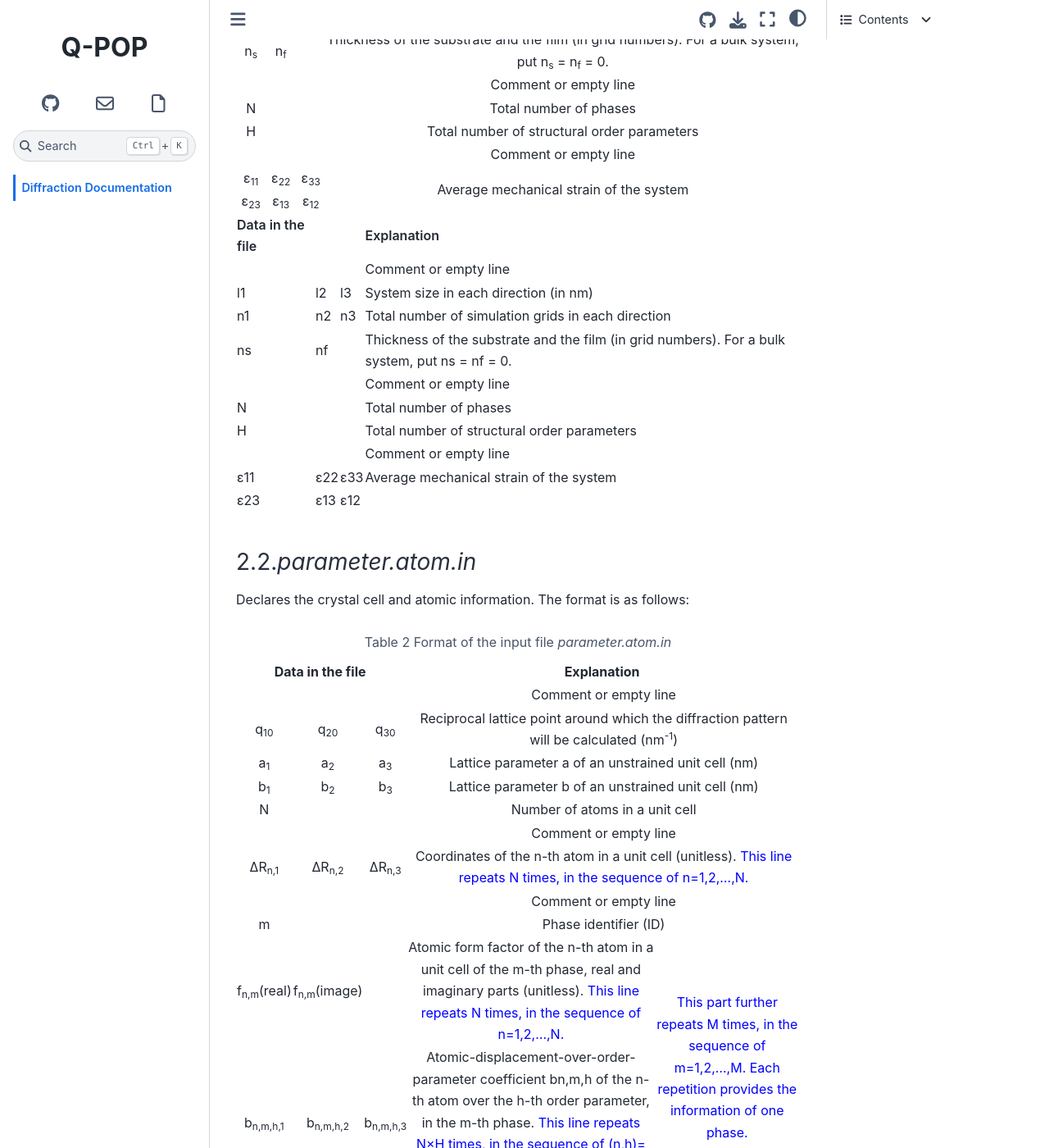
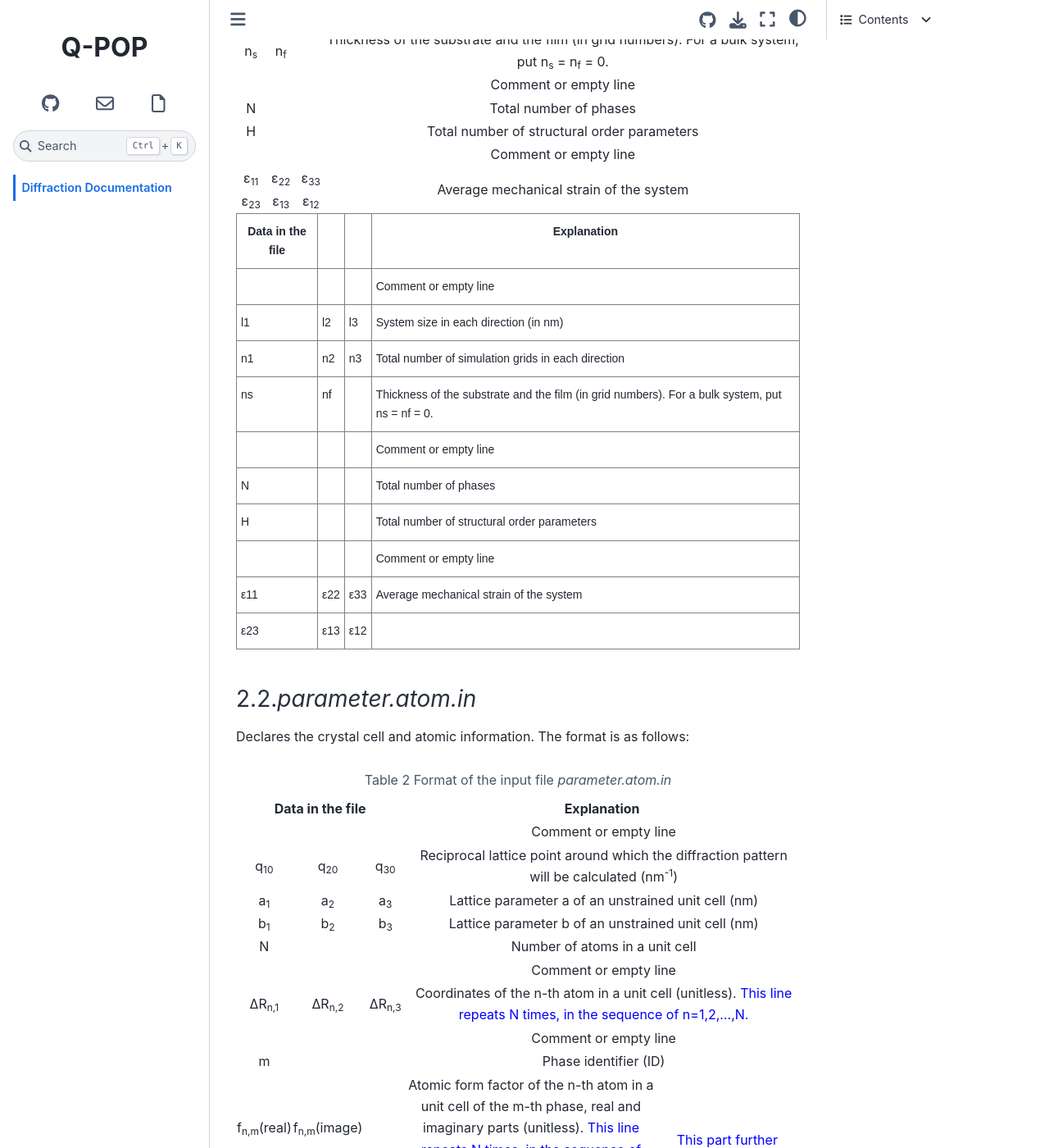
Before and after one commit to DOE-COMMS/Q-POP-Diffraction, a Sphinx documentation site: the page built from docs/index.md, in a window 1280 px wide and 1400 px high, scrolled down 1419 px. Shown: the whole window at 82% size. Built offline with Sphinx 7.4.7 and the Sphinx Book theme 1.1.4, drawn with Linux system fonts in a browser that asks for light colours.

Commit message:
Update custom.css

```diff
--- a/docs/_static/custom.css
+++ b/docs/_static/custom.css
@@ -22,3 +22,12 @@ p.title.logo__title{
 .bd-footer-article {
     margin-top: auto
 }
+
+
+.tg  {border-collapse:collapse;border-spacing:0;}
+.tg td{border-color:black;border-style:solid;border-width:1px;font-family:Arial, sans-serif;font-size:14px;
+  overflow:hidden;padding:10px 5px;word-break:normal;}
+.tg th{border-color:black;border-style:solid;border-width:1px;font-family:Arial, sans-serif;font-size:14px;
+  font-weight:normal;overflow:hidden;padding:10px 5px;word-break:normal;}
+.tg .tg-c3ow{border-color:inherit;text-align:center;vertical-align:top}
+.tg .tg-0pky{border-color:inherit;text-align:left;vertical-align:top}
```
